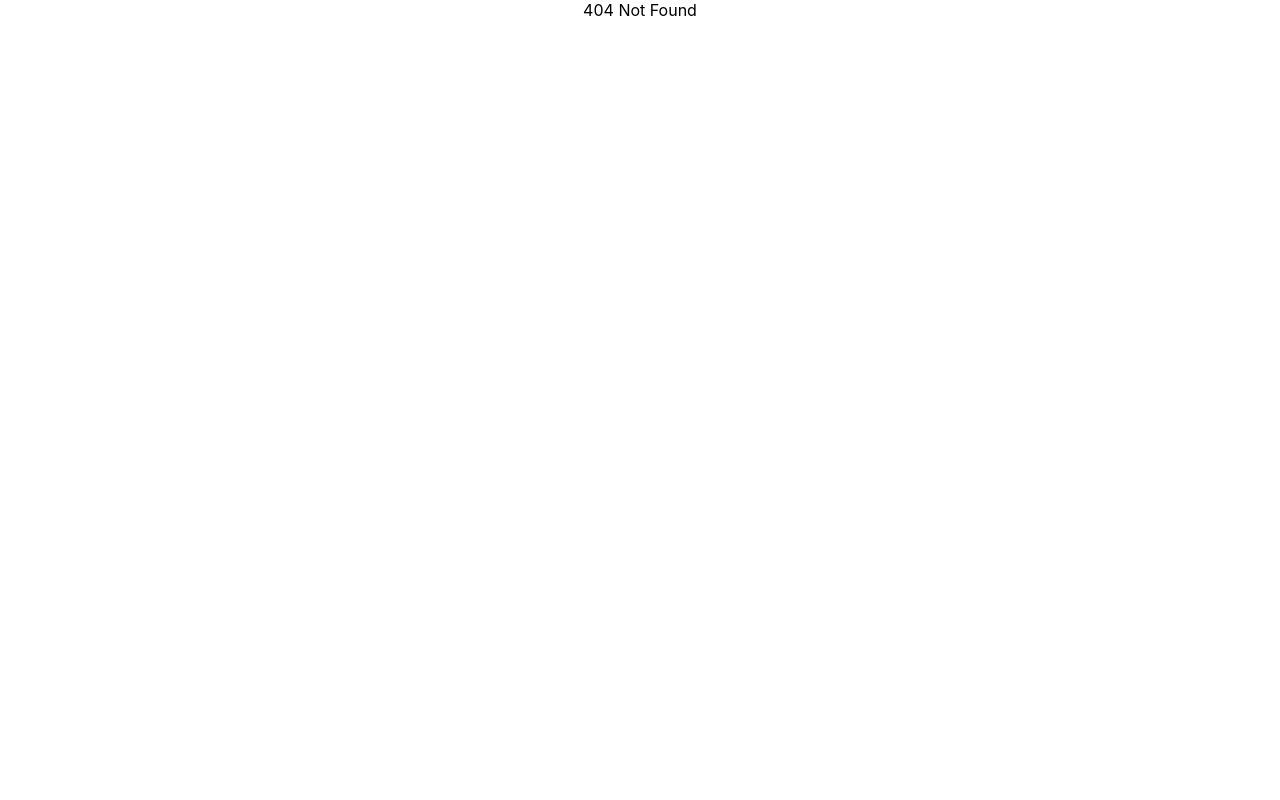
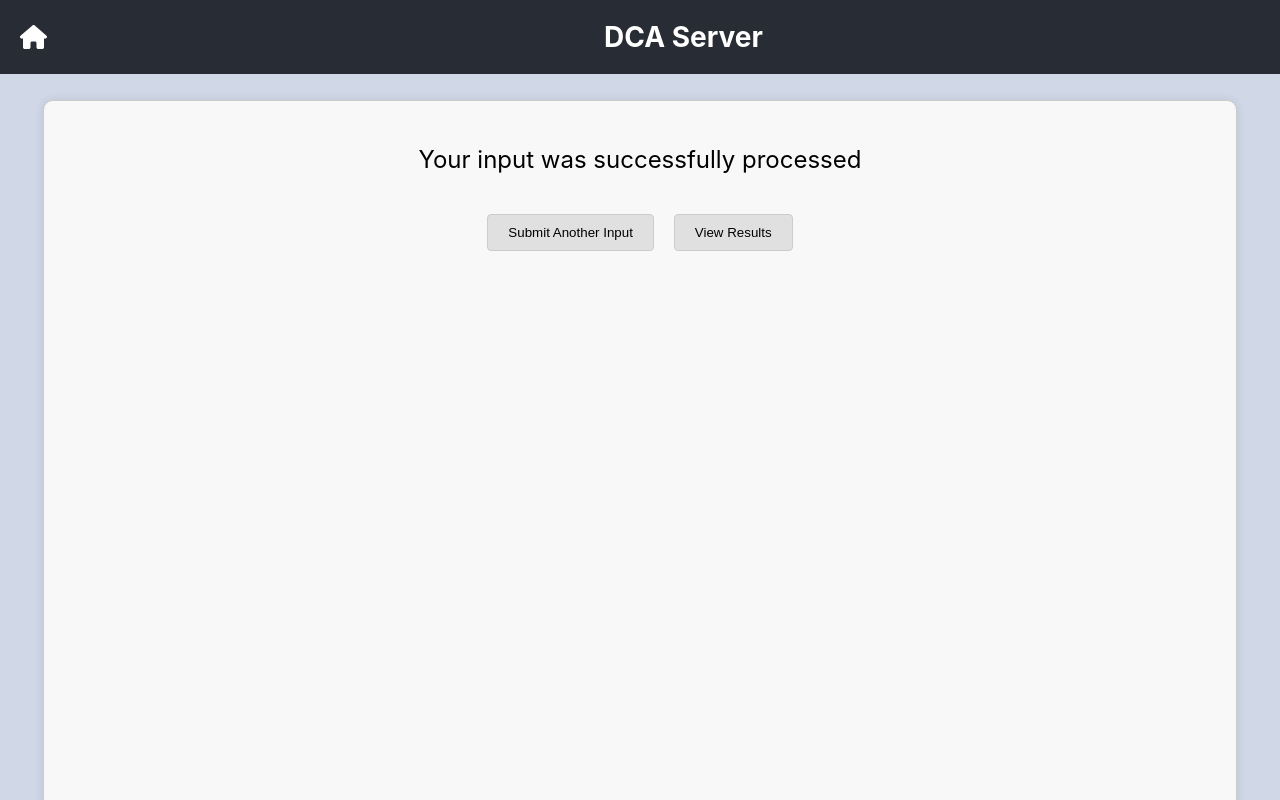
Before and after one commit to utdal/dcaServerFrontend, a React (Create React App) app: page /results in a window 1280 px wide. Before the commit this address had no page. Built offline with nearby package versions, Linux system fonts and the light colour scheme.

Commit message:
loading and results page

```diff
--- a/src/App.js
+++ b/src/App.js
@@ -5,7 +5,9 @@ import LDL from './pages/LDL';
 import Introvid from './pages/Introvid';
 import Bioguide from './pages/Bioguide';
 import CoevolvingPairsResults from './pages/CoevolvingPairsResults';
+import LoadingPage from './pages/LoadingPage'; // Import the LoadingPage component correctly
 import Tile from './components/Tile';
+import ResultsPage from './pages/ResultsPage';
 import HomeButton from './components/HomeButton';
 import './App.css';
 
@@ -16,9 +18,11 @@ function App() {
         <Routes>
           <Route path="/coevolving-pairs" element={<CoevolvingPairs />} />
           <Route path="/coevolving-pairs-results" element={<CoevolvingPairsResults />} />
-          <Route path="/LDL" element={<LDL />} />
+          <Route path='/LDL' element={<LDL />} />
           <Route path="/introductory-video" element={<Introvid />} />
+          <Route path="/results" element={<ResultsPage />} />
           <Route path="/guide-for-biologists" element={<Bioguide />} />
+          <Route path="/loading" element={<LoadingPage />} />
           <Route
             path="/"
             element={
@@ -45,14 +49,14 @@ function App() {
                       <Tile
                         link="/coevolving-pairs"
                         image="path/to/your/image1.jpg"
-                        title="Run MSA"
-                        description="Multiple Sequence Alignment for Relationship Investigation"
+                        title="EV Coupling"
+                        description="EV Coupling Information"
                       />
                       <Tile
                         link="/coevolving-pairs-results"
                         image="path/to/your/image2.jpg"
-                        title="DCA Results"
-                        description="See the Results of Your DCA Here"
+                        title="EV Complex"
+                        description="EV Complex Information"
                       />
                       <Tile
                         link="/LDL"
@@ -93,7 +97,7 @@ function App() {
                     <a href="mailto:insert@gmail.com">
                       <i className="fas fa-envelope"></i> insert@gmail.com
                     </a>
-                    <a href="https://morcoslaboratory.org/" target="_blank" rel="noopener noreferrer">
+                    <a href="https://morcoslaboratory.org/" target="_blank">
                       <i className="fas fa-info-circle"></i> More Information
                     </a>
                   </div>
@@ -101,7 +105,6 @@ function App() {
               </>
             }
           />
-          <Route path="*" element={<div>404 Not Found</div>} />
         </Routes>
       </div>
     </BrowserRouter>
@@ -109,6 +112,3 @@ function App() {
 }
 
 export default App;
-
-
-//Ideas: reformat to look like eliksr, add options for MSA or DI generation, create template MSA results page, create 404 page, think about IDs?
--- a/src/pages/CoevolvingPairs.js
+++ b/src/pages/CoevolvingPairs.js
@@ -241,7 +241,7 @@ const CoevolvingPairs = () => {
             >
               {isSubmitting ? 'Submitting...' : 'Submit'}
             </button>
-            <Link to="/pages/LoadingPage">
+            <Link to="/loading">
               <button style={styles.navigationButton}>
                 Go to Loading Page
               </button>
--- a/src/pages/LoadingPage.js
+++ b/src/pages/LoadingPage.js
@@ -1,15 +1,23 @@
 import React, { useEffect, useState } from 'react';
+import { useNavigate } from 'react-router-dom';
 
 const LoadingPage = () => {
   const [loadingProgress, setLoadingProgress] = useState(0);
+  const navigate = useNavigate();
 
   useEffect(() => {
     const interval = setInterval(() => {
-      setLoadingProgress((prevProgress) => (prevProgress >= 100 ? 100 : prevProgress + 10));
+      setLoadingProgress((prevProgress) => {
+        const newProgress = prevProgress >= 100 ? 100 : prevProgress + 10;
+        if (newProgress === 100) {
+          navigate('/results'); // Navigate to ResultsPage when loading is complete
+        }
+        return newProgress;
+      });
     }, 500);
 
     return () => clearInterval(interval);
-  }, []);
+  }, [navigate]);
 
   return (
     <div style={styles.container}>
--- /dev/null
+++ b/src/pages/ResultsPage.js
@@ -0,0 +1,89 @@
+import React from 'react';
+import { Link } from 'react-router-dom';
+import HomeButton from '../components/HomeButton';
+
+const ResultsPage = () => {
+  const styles = {
+    app: {
+      textAlign: 'center',
+      backgroundColor: '#d0d8e8',
+      height: '100vh',
+      display: 'flex',
+      flexDirection: 'column',
+      alignItems: 'center',
+      overflow: 'hidden',
+    },
+    header: {
+      display: 'flex',
+      alignItems: 'center',
+      justifyContent: 'space-between',
+      backgroundColor: '#282c34',
+      padding: '20px',
+      fontSize: '28px',
+      fontWeight: 'bold',
+      color: 'white',
+      width: '100%',
+      position: 'fixed',
+      top: 0,
+      left: 0,
+      zIndex: 10,
+    },
+    container: {
+      backgroundColor: '#f8f8f8',
+      padding: '20px',
+      width: '90%',
+      maxWidth: '1200px',
+      border: '1px solid #ccc',
+      borderRadius: '10px',
+      boxShadow: '0px 0px 10px rgba(0, 0, 0, 0.1)',
+      marginTop: '100px',
+      textAlign: 'center',
+      flexGrow: 1,
+      position: 'relative',
+      minHeight: 'calc(100vh - 100px)',
+    },
+    message: {
+      fontSize: '24px',
+      marginBottom: '40px',
+    },
+    buttonContainer: {
+      display: 'flex',
+      justifyContent: 'center',
+      gap: '20px',
+    },
+    button: {
+      padding: '10px 20px',
+      border: '1px solid #ccc',
+      borderRadius: '4px',
+      cursor: 'pointer',
+      backgroundColor: '#e0e0e0',
+      transition: 'background-color 0.3s ease',
+    },
+    title: {
+      flex: 1,
+      textAlign: 'center',
+    }
+  };
+
+  return (
+    <div style={styles.app}>
+      <div style={styles.header}>
+        <HomeButton />
+        <span style={styles.title}>DCA Server</span>
+      </div>
+      <div style={styles.container}>
+        <p style={styles.message}>Your input was successfully processed</p>
+        <div style={styles.buttonContainer}>
+          <Link to="/coevolving-pairs">
+            <button style={styles.button}>Submit Another Input</button>
+          </Link>
+          <Link to="/coevolving-pairs-results">
+            <button style={styles.button}>View Results</button>
+          </Link>
+        </div>
+      </div>
+    </div>
+  );
+};
+
+export default ResultsPage;
```
